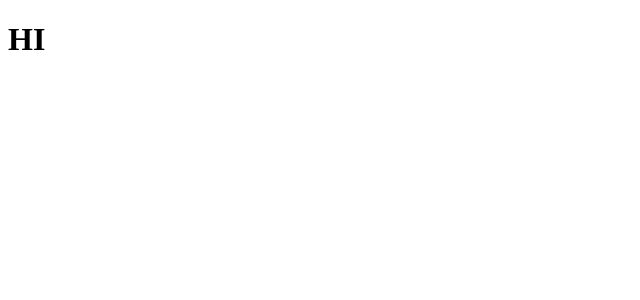
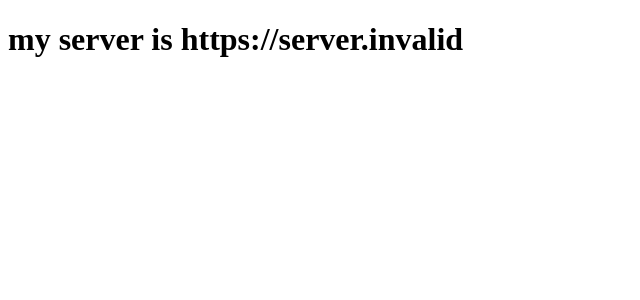
Before and after one commit to bhargabdhungel/payment, a React (Vite) app in the folder frontend/: page / in a window 1280 px wide. Shown: the top 300 px of the page, without its empty margins (0-640 px from the left). Built offline with nearby package versions, Linux system fonts and the light colour scheme; no server answers.

Commit message:
frontend env setup

```diff
--- a/frontend/src/App.jsx
+++ b/frontend/src/App.jsx
@@ -4,7 +4,7 @@ function App() {
   return (
     <>
     <h1>
-      HI
+      my server is {import.meta.env.VITE_SERVER}
     </h1>
     </>
   )
```
